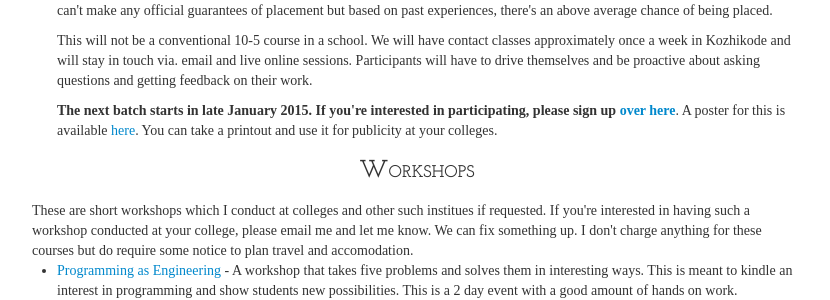
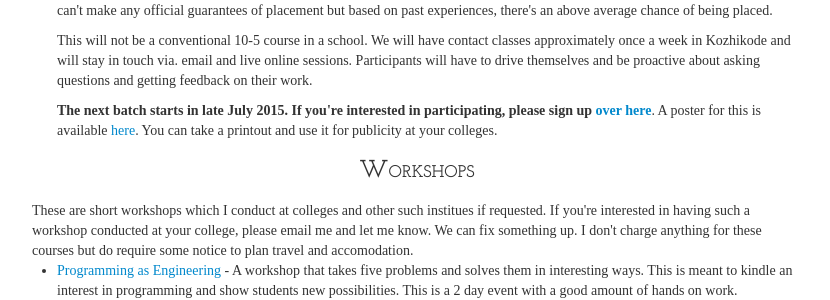
Before and after one commit to hamon-in/lycaeum.in, a Jekyll site: the page built from courses.html, in a window 1280 px wide. Shown: the part 512-812 px from the top of the page, without its empty margins (223-1053 px from the left). Built offline with Jekyll 4.4.1, drawn with Linux system fonts in a browser that asks for light colours; nearby versions of some CDN libraries; some web fonts are replaced; comment, search, counter and statistics services are not loaded.

Commit message:
Updates for new batch of mentoring course

```diff
--- a/courses.html
+++ b/courses.html
@@ -15,7 +15,7 @@ This course should help participants rise up to the next level and develop the b
 This will not be a conventional 10-5 course in a school. We will have contact classes approximately once a week in Kozhikode and will stay in touch via. email and live online sessions. Participants will have to drive themselves and be proactive about asking questions and getting feedback on their work.
 </p>
 <p>
-<b>The next batch starts in late January 2015. If you're interested in participating, please sign up <a href="http://thelycaeum.in/blog/2014/10/31/mentoring_course_starting_again/">over here</a></b>. A poster for this is available <a href="http://thelycaeum.in/resources/mentoring_course_poster.pdf">here</a>. You can take a printout and use it for publicity at your colleges.
+<b>The next batch starts in late July 2015. If you're interested in participating, please sign up <a href="http://thelycaeum.in/blog/2015/06/07/third_batch_for_mentoring_course./">over here</a></b>. A poster for this is available <a href="http://thelycaeum.in/resources/mentoring_course_poster.pdf">here</a>. You can take a printout and use it for publicity at your colleges.
 </p>
 
 
--- a/index.html
+++ b/index.html
@@ -9,4 +9,4 @@ title: Welcome
 For details of the courses which we conduct, please head on to the <a href="./courses.html">courses page</a>.
 
 <h3 class="text-center"> Announcements </h3>
-Taking registrations for a <a href="http://thelycaeum.in/blog/2014/10/31/mentoring_course_starting_again/">new batch</a> for my 3 month mentoring course.
+Taking registrations for a <a href="http://thelycaeum.in/blog/2015/06/07/third_batch_for_mentoring_course./">new batch</a> for my 3 month mentoring course.
```
Also changed, not shown: 1 other file.
